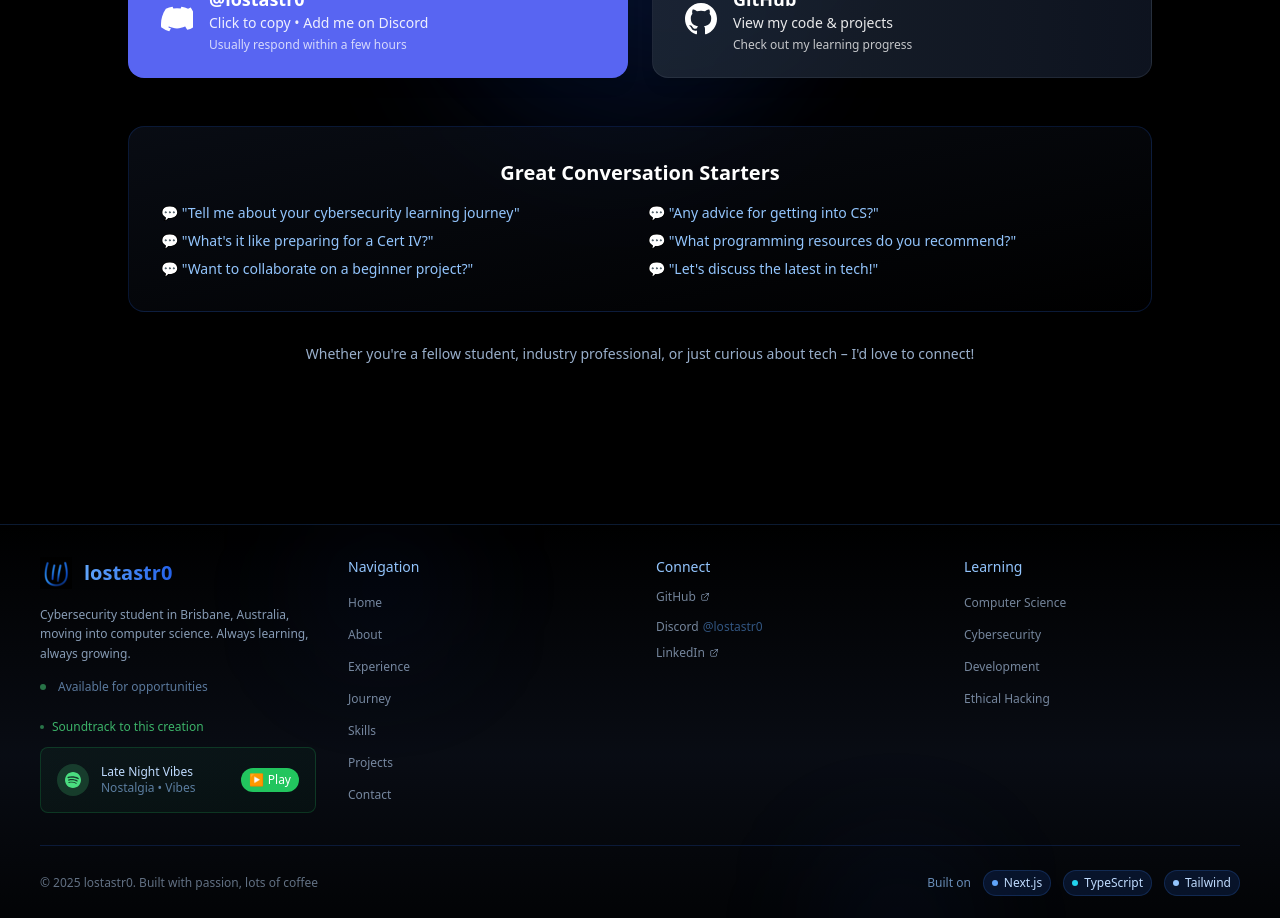
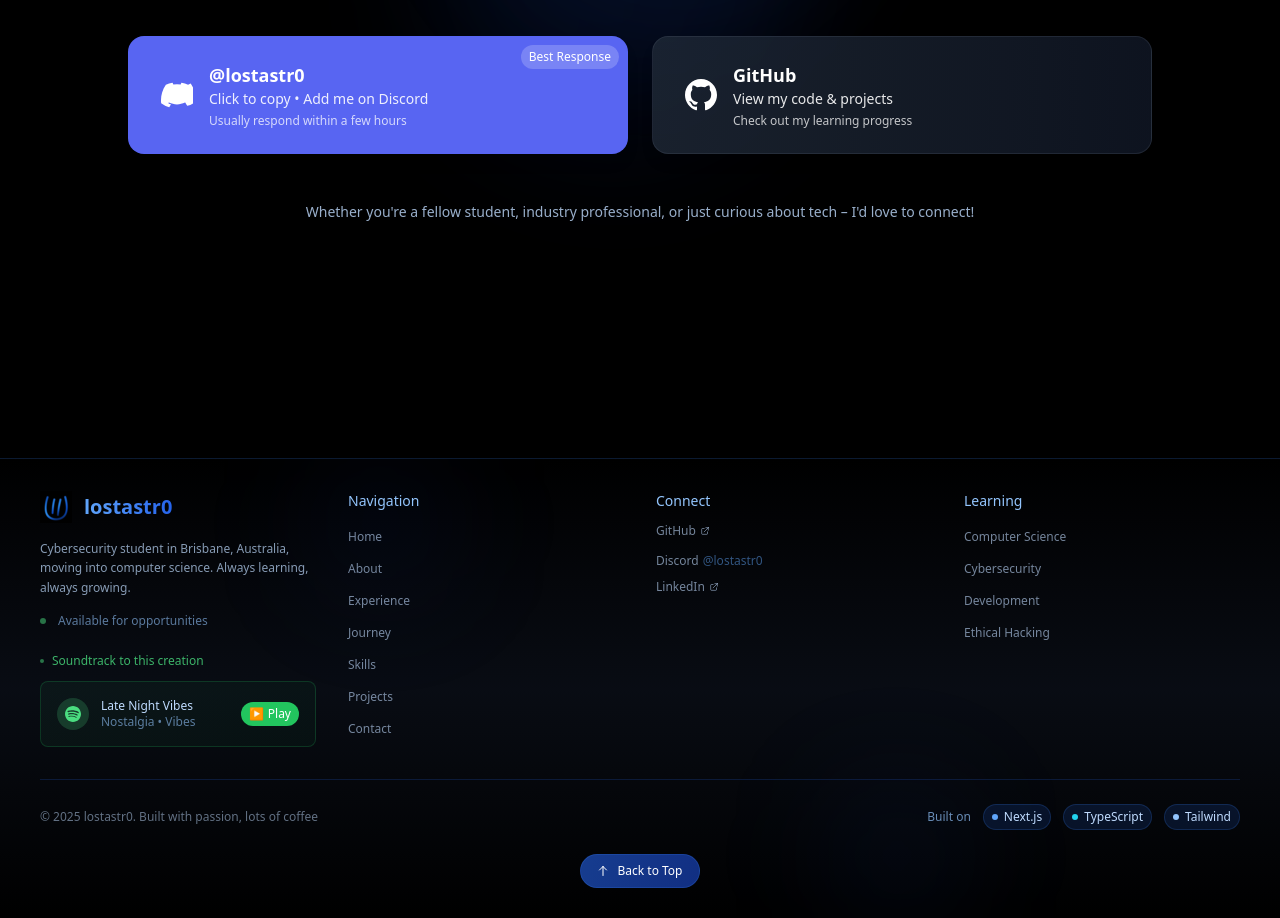
Before and after one commit to lostastr0/lostastro-site, a Next.js app: page / in a window 1280 px wide. Shown: the part 10360-11278 px from the top of the page. Built offline with nearby package versions, Linux system fonts and the light colour scheme.

Commit message:
remove conversation starters from contact section

```diff
--- a/src/app/components/Contact.tsx
+++ b/src/app/components/Contact.tsx
@@ -121,34 +121,12 @@ export default function Contact() {
           </motion.a>
         </motion.div>
 
-        {/* Conversation Starters */}
-        <motion.div
-          className="bg-gradient-to-br from-gray-900/50 to-black/50 backdrop-blur-sm rounded-2xl p-8 border border-blue-600/20 mb-8"
-          initial={{ opacity: 0, y: 20 }}
-          animate={{ opacity: 1, y: 0 }}
-          transition={{ delay: 0.6, duration: 0.6 }}
-        >
-          <h3 className="text-xl font-semibold text-white mb-4 text-center">Great Conversation Starters</h3>
-          <div className="grid md:grid-cols-2 gap-4 text-sm">
-            <div className="space-y-2">
-              <div className="text-blue-300">💬 "Tell me about your cybersecurity learning journey"</div>
-              <div className="text-blue-300">💬 "What's it like preparing for a Cert IV?"</div>
-              <div className="text-blue-300">💬 "Want to collaborate on a beginner project?"</div>
-            </div>
-            <div className="space-y-2">
-              <div className="text-blue-300">💬 "Any advice for getting into CS?"</div>
-              <div className="text-blue-300">💬 "What programming resources do you recommend?"</div>
-              <div className="text-blue-300">💬 "Let's discuss the latest in tech!"</div>
-            </div>
-          </div>
-        </motion.div>
-
         {/* Response Promise */}
         <motion.div
           className="text-center"
           initial={{ opacity: 0, y: 20 }}
           animate={{ opacity: 1, y: 0 }}
-          transition={{ delay: 0.8, duration: 0.6 }}
+          transition={{ delay: 0.6, duration: 0.6 }}
         >
           <p className="text-blue-200/80 text-sm">
             Whether you're a fellow student, industry professional, or just curious about tech – I'd love to connect!
--- a/src/app/components/ProjectCard.tsx
+++ b/src/app/components/ProjectCard.tsx
@@ -139,8 +139,13 @@ export default function ProjectCard() {
   const [selectedProject, setSelectedProject] = useState<Project | null>(null);
   const [filter, setFilter] = useState<"all" | "cybersecurity" | "development" | "learning">("all");
 
-  const realProjects = projects.filter(project => project.isReal);
-  const placeholderProjects = projects.filter(project => !project.isReal);
+  // ✅ FIXED - Now properly filters by category
+  const realProjects = projects.filter(project =>
+    project.isReal && (filter === "all" || project.category === filter)
+  );
+  const placeholderProjects = projects.filter(project =>
+    !project.isReal && (filter === "all" || project.category === filter)
+  );
 
   // Close modal on escape key
   useEffect(() => {
@@ -347,6 +352,7 @@ export default function ProjectCard() {
       )}
 
       {/* Future Learning Projects */}
+      {placeholderProjects.length > 0 && (
         <motion.div
           className="w-full"
           initial={{ opacity: 0 }}
@@ -419,6 +425,7 @@ export default function ProjectCard() {
             ))}
           </motion.div>
         </motion.div>
+      )}
 
       {/* Enhanced Modal */}
       <AnimatePresence>
```
Lines whose indentation alone changed are shown as unchanged.
